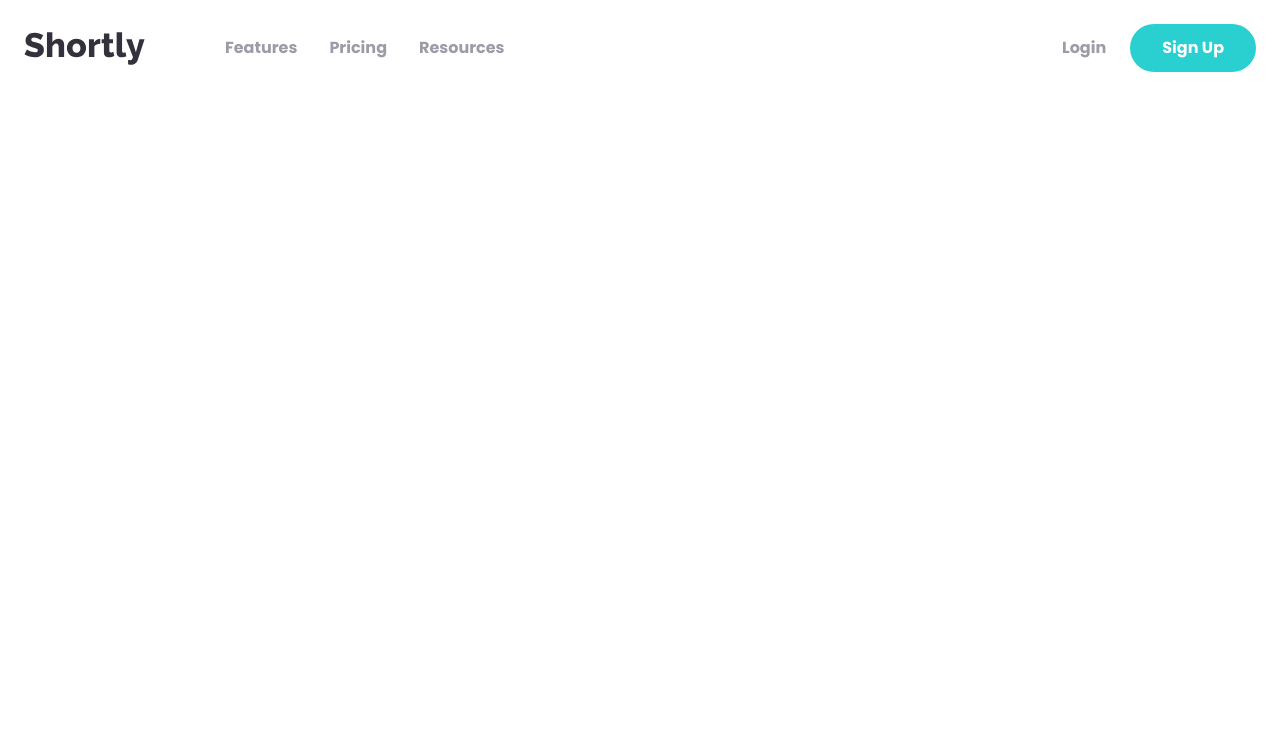
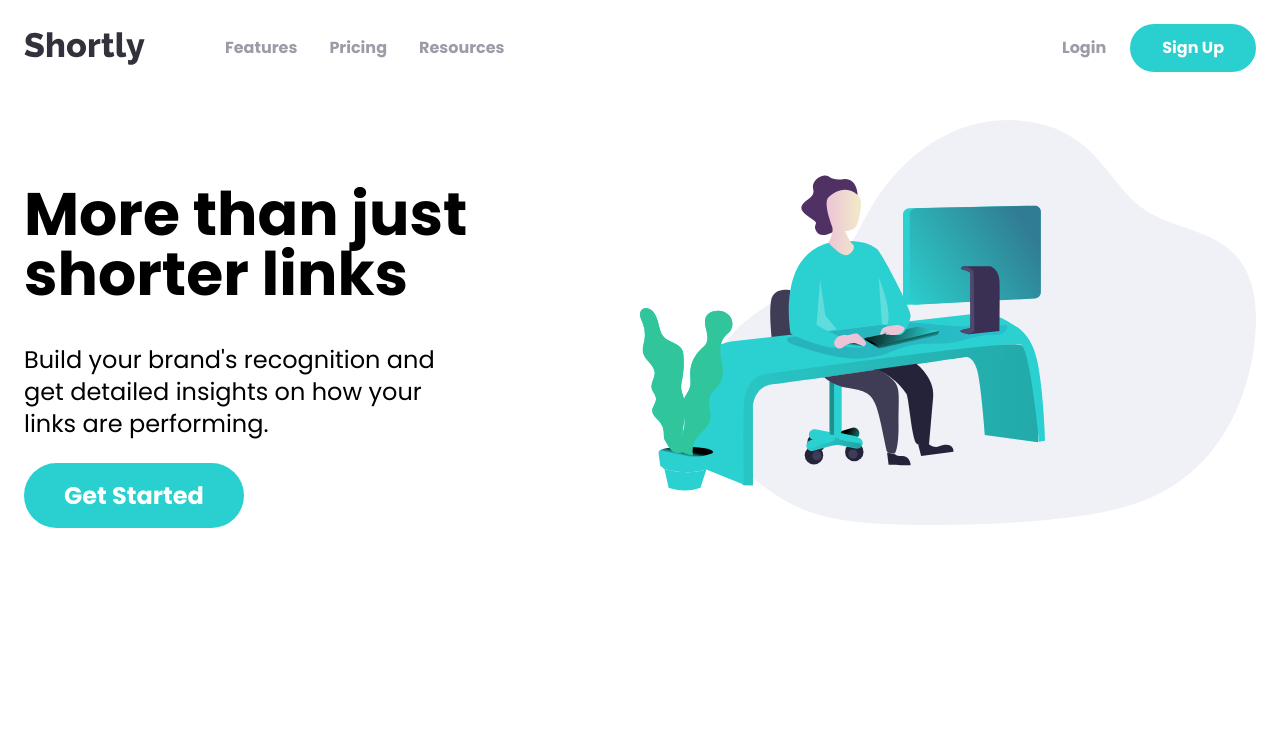
Before and after one commit to howarddo2208/tailwind-css-from-scratch, a website: page web-projects/3-shortly/index.html in a window 1280 px wide. Drawn offline with Linux system fonts and the light colour scheme.

Commit message:
3-shortly: hero section

```diff
--- a/web-projects/3-shortly/index.html
+++ b/web-projects/3-shortly/index.html
@@ -56,5 +56,37 @@
       </div>
       <!-- @todo mobile menu -->
     </nav>
+
+    <!-- hero section -->
+    <section id="hero">
+      <!-- hero container -->
+      <div class="container flex flex-col-reverse mx-auto p-6 lg:flex-row">
+        <!-- content container -->
+        <div class="flex flex-col space-y-10 mb-44 lg:mt-16 lg:w-1/2 xl:mb-52">
+          <h1
+            class="text-5xl font-bold text-center lg:text-6xl lg:max-w-md lg:text-left"
+          >
+            More than just shorter links
+          </h1>
+          <p
+            class="text-2xl text-center color-gray-400 lg:max-w-md lg:text-left"
+          >
+            Build your brand's recognition and get detailed insights on how your
+            links are performing.
+          </p>
+          <div class="mx-auto lg:mx-0">
+            <a
+              href="#"
+              class="py-5 px-10 text-2xl font-bold text-white bg-cyan rounded-full lg:py-4 hover:opacity-70"
+              >Get Started</a
+            >
+          </div>
+        </div>
+        <!-- image -->
+        <div class="mb-24 mx-auto md:w-180 lg:mb-0 lg:w-1/2">
+          <img src="images/illustration-working.svg" alt="" />
+        </div>
+      </div>
+    </section>
   </body>
 </html>
```
Also changed, not shown: web-projects/3-shortly/css/style.css.
